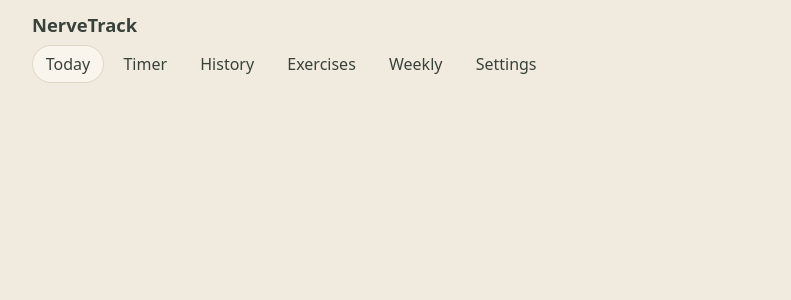
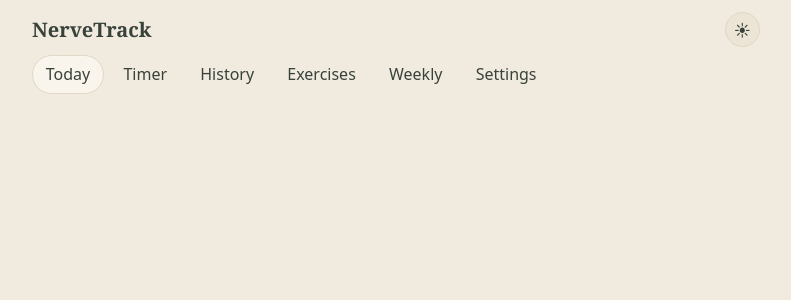
Before and after one commit to jimmykeech/nervetrack, a SvelteKit app in the folder frontend/: page / in a window 1280 px wide. Shown: the top 300 px of the page, without its empty margins (244-1035 px from the left). Built offline with nearby package versions, Linux system fonts and the light colour scheme; no server answers.

Commit message:
feat(design): theme toggle + serif wordmark in header

```diff
--- /dev/null
+++ b/frontend/src/lib/components/ThemeToggle.svelte
@@ -0,0 +1,18 @@
+<script lang="ts">
+  import { themeState, toggleTheme } from '$lib/stores/theme.svelte';
+</script>
+
+<button class="theme" onclick={toggleTheme} aria-label="Toggle light/dark theme" title="Toggle theme">
+  {themeState.theme === 'dark' ? '☾' : '☀'}
+</button>
+
+<style>
+  .theme {
+    width: 2.2rem;
+    height: 2.2rem;
+    padding: 0;
+    border-radius: var(--r-pill);
+    font-size: 1rem;
+    line-height: 1;
+  }
+</style>
--- a/frontend/src/routes/+layout.svelte
+++ b/frontend/src/routes/+layout.svelte
@@ -6,6 +6,8 @@
   import { page } from '$app/stores';
   import { goto } from '$app/navigation';
   import { auth, loadUser, signOut } from '$lib/stores/auth.svelte';
+  import ThemeToggle from '$lib/components/ThemeToggle.svelte';
+  import { initTheme } from '$lib/stores/theme.svelte';
 
   let { children } = $props();
 
@@ -26,6 +28,7 @@
   }
 
   onMount(async () => {
+    initTheme();
     const user = await loadUser();
     if (!user && !isLogin) goto('/login');
   });
@@ -45,12 +48,13 @@
     <header>
       <div class="topline">
         <div class="brand">NerveTrack</div>
-        {#if auth.user}
-          <div class="account">
+        <div class="account">
+          <ThemeToggle />
+          {#if auth.user}
             <span class="muted small">{auth.user.email}</span>
             <button class="logout" onclick={handleLogout}>Sign out</button>
-          </div>
-        {/if}
+          {/if}
+        </div>
       </div>
       <nav>
         {#each nav as item}
@@ -91,8 +95,9 @@
     margin-bottom: 0.5rem;
   }
   .brand {
+    font-family: var(--font-display);
     font-weight: 700;
-    font-size: 1.15rem;
+    font-size: 1.25rem;
   }
   .account {
     display: flex;
```
